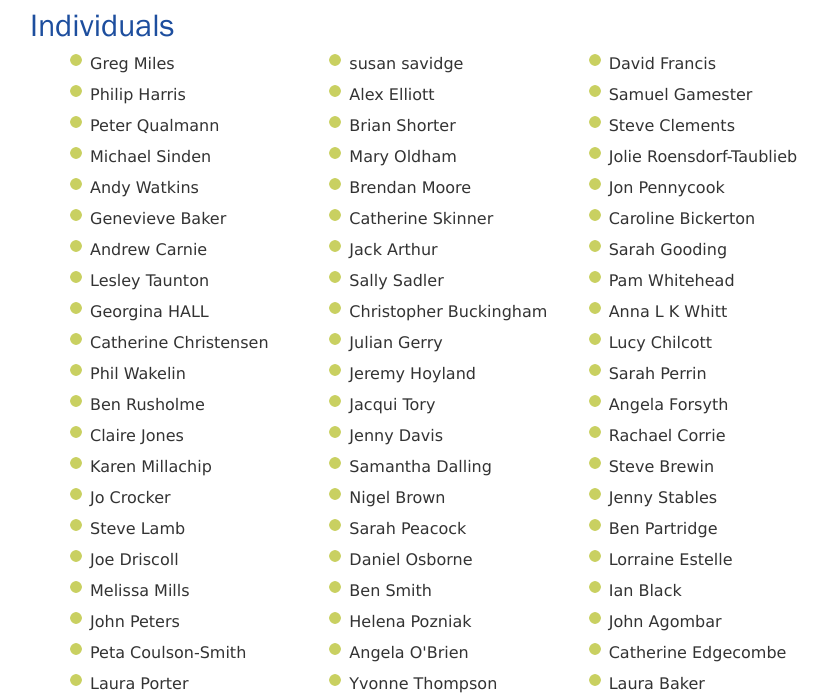
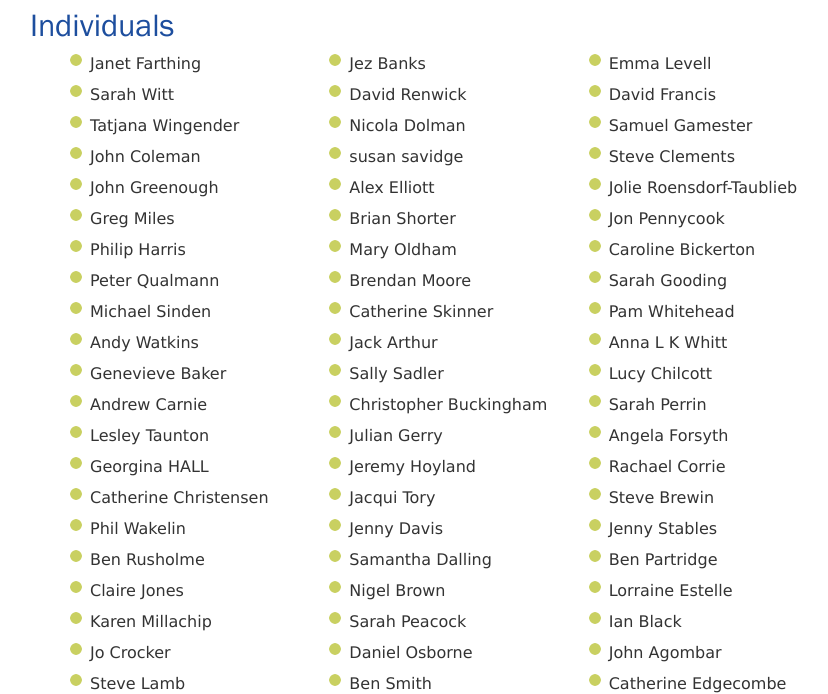
Before and after one commit to winchestercyclingcharter/winchestercyclingcharter.github.io, a Jekyll site: the page built from supporters.md, in a window 1280 px wide and 900 px high, scrolled down 5977 px, cut to the strip 206-900 px from the top of the window. Shown: the whole strip, without its empty margins (211-1039 px from the left). Built offline with Jekyll 4.4.1, drawn with Linux system fonts in a browser that asks for light colours; nearby versions of some CDN libraries.

Commit message:
Update people.yml

```diff
--- a/_data/people.yml
+++ b/_data/people.yml
@@ -358,3 +358,8 @@
 - { lastname: Qualmann , firstname: Peter, dt: 20210401-074648-368087 }
 - { lastname: Harris, firstname: Philip, dt: 20210401-080207-754743 }
 - { lastname: Miles, firstname: Greg, dt: 20210401-081621-282489 }
+- { lastname: Coleman, firstname: John, dt: 20210401-095309-738687 }
+- { lastname: Greenough, firstname: John, dt: 20210401-092014-845153 }
+- { lastname: Wingender, firstname: Tatjana, dt: 20210401-122625-506094 }
+- { lastname: Witt, firstname: Sarah, dt: 20210401-135407-393093 }
+- { lastname: Farthing, firstname: Janet, dt: 20210401-141718-681199 }
```
